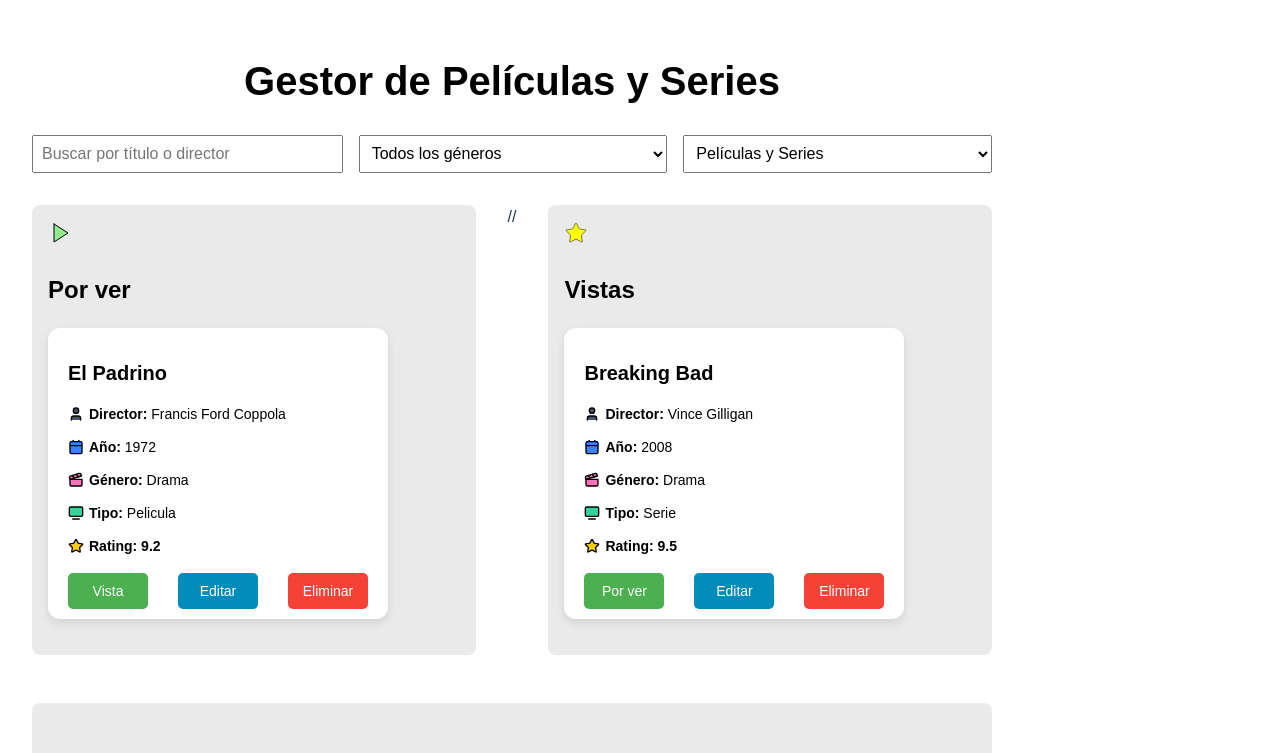
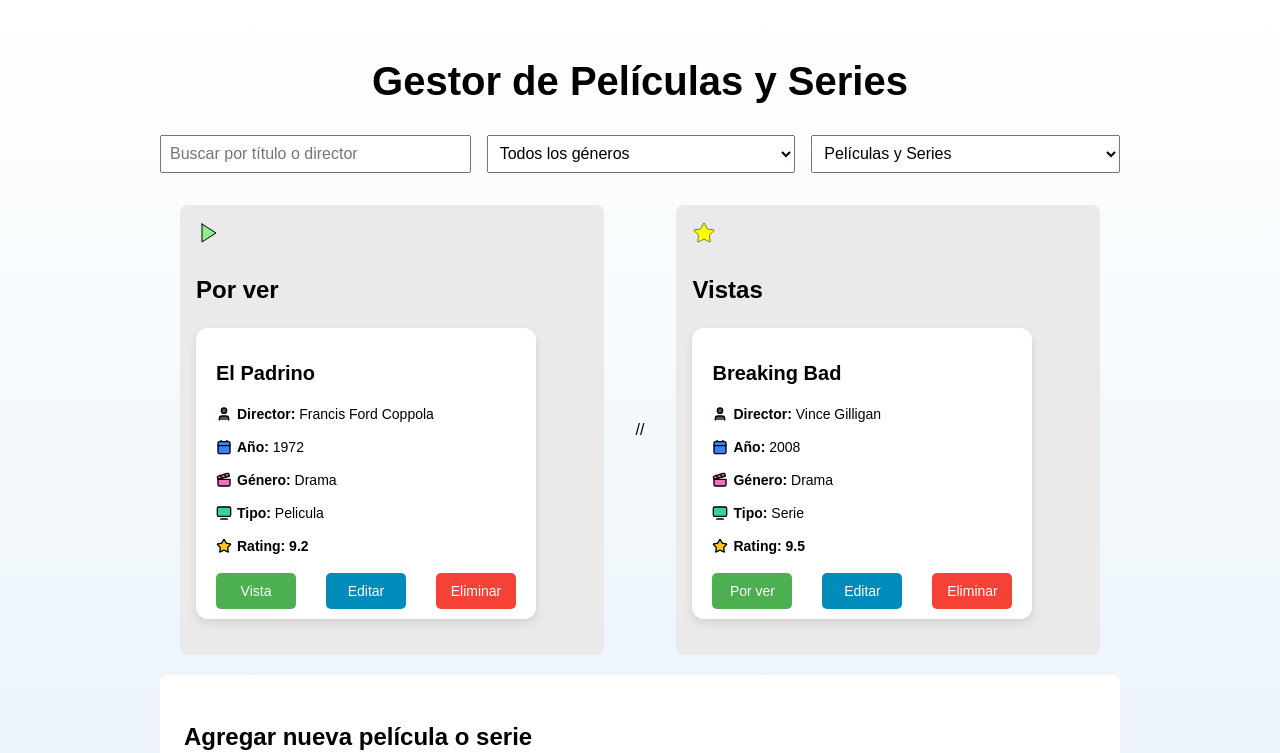
Before and after one commit to psantueno/group9-tp2-react, a React (Vite) app: page / in a window 1280 px wide. Shown: the top 753 px of the page. Built offline with nearby package versions, Linux system fonts and the light colour scheme.

Commit message:
Resolví conflicto usando la versión de mi compañero

```diff
--- a/src/App.css
+++ b/src/App.css
@@ -1,6 +1,12 @@
 body {
-  background-color: white;
   margin: 0;
   padding: 0;
-  font-family: Arial, sans-serif;
+  min-height: 100vh;
+  background: linear-gradient(to bottom, #ffffff, #a0cbe8);
+  background-size: 400% 400%;
+  animation: fondoCeleste 15s ease infinite;
+  color: #000000;
+  font-family: 'Segoe UI', Tahoma, Geneva, Verdana, sans-serif;
+  justify-content: center;
+  align-items: center;
 }
--- a/src/pages/Home/Home.css
+++ b/src/pages/Home/Home.css
@@ -1,32 +1,42 @@
+
 .container {
+
     max-width: 960px;
     margin: 0 auto;
     padding: 2rem;
     font-family: Arial, sans-serif;
+    align-items: center;
   }
 
   .filters {
+
     display: flex;
     flex-wrap: wrap;
     gap: 1rem;
     margin-bottom: 2rem;
+    transition: all 0.3s ease;
   }
 
   .input, .select {
+
     flex: 1;
     padding: 0.5rem;
     font-size: 1rem;
   }
 
   .listas {
+    transition: all 0.3s ease;
     display: flex;
     justify-content: space-between;
     gap: 2rem;
     margin-bottom: 3rem;
+    margin: 20px;
+    align-items: center;
+
   }
 
   .formulario {
-    background-color: #eaeaea;
+    background-color: #ffffff;
     padding: 1.5rem;
     border-radius: 8px;
   }
@@ -40,8 +50,25 @@
     border: none;
     border-radius: 4px;
     cursor: pointer;
+    box-shadow: 0 4px 8px rgba(0, 0, 0, 0.2);
+    transition: all 0.3s ease;
   }
 
   .button:hover {
-    background-color: #155d8c;
+    background-color: #79c1f0;
+    transform: scale(1.05);
+    box-shadow: 0 6px 14px rgba(0, 0, 0, 0.3);
   }
+
+  .card {
+  margin: auto;
+  width: min(300px, 100%);
+  background-color: #fefefe;
+  border-radius: 1rem;
+  padding: 0.5rem;
+  color: #141417;
+  box-shadow: 0 4px 8px rgba(0, 0, 0, 0.2);
+  transition: all 0.3s ease;
+  background-color: #6B6ECC;
+  background: linear-gradient(45deg, #0107ab7b 0%, #6ec4f2 100%);
+  }
--- a/src/pages/Home/Home.jsx
+++ b/src/pages/Home/Home.jsx
@@ -4,7 +4,6 @@ import { List } from '../../components/List/List';
 import { Star } from 'lucide-react';
 import { Play } from 'lucide-react';
 import './Home.css';
-
 
 const titlePage = "Gestor de Películas y Series";
 
@@ -116,8 +115,12 @@ export const Home = () => {
             {/* Listas */}
 
             <div className="listas">
+
                 <List list={toWatchListProps} /> //{/* renderiza las pelis por ver */}
                 <List list={watchedListProps} /> {/*//  renderiza las pelis ya vistas.*/}
+
+
+
             </div>
 
             {/* Formulario */}
```
